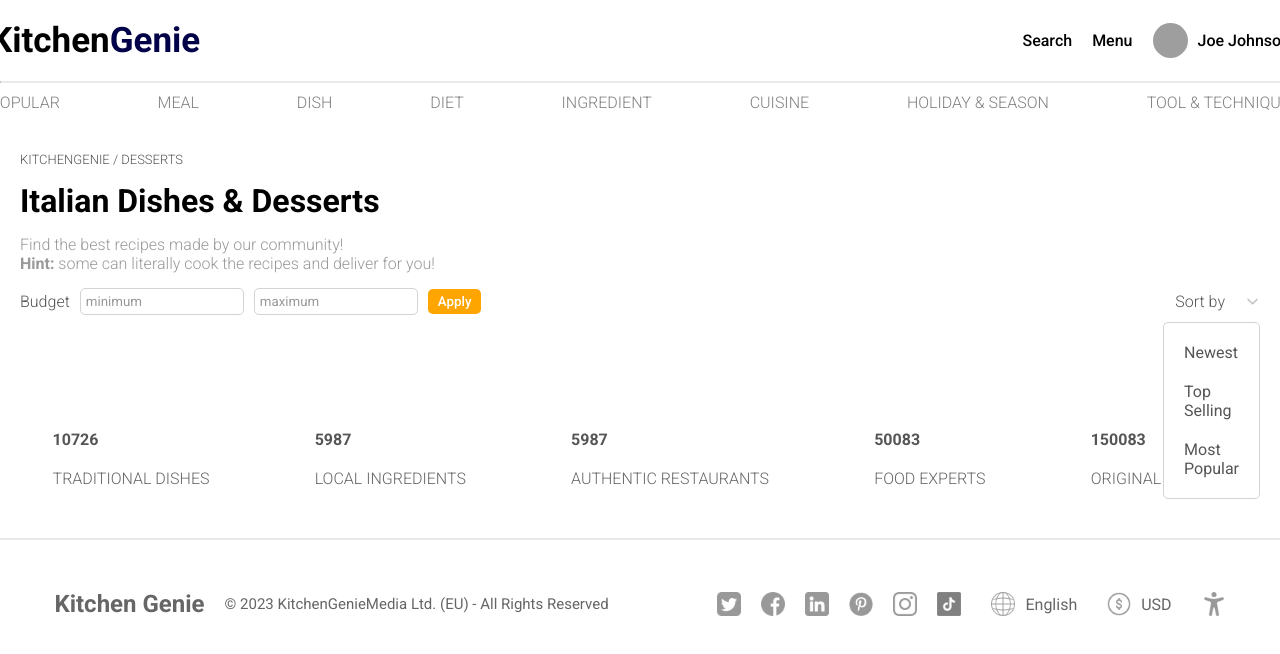
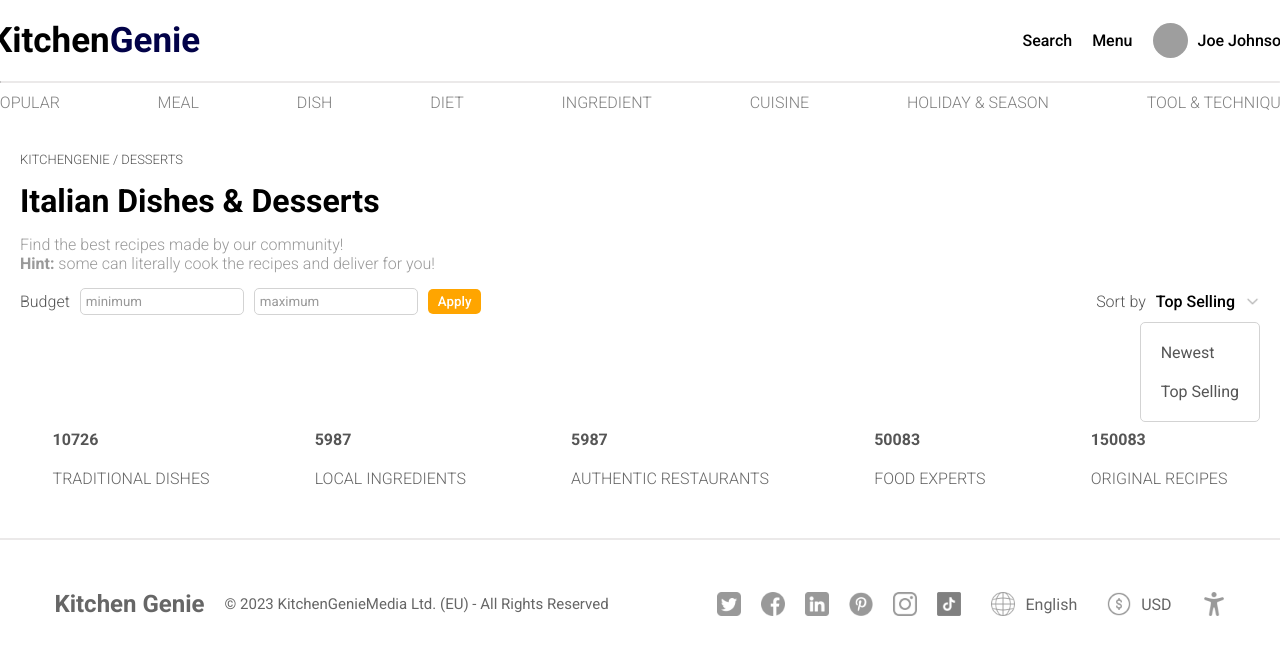
Before and after one commit to HarounsGitHub/project-static-website, a React (Vite) app: page /categories in a window 1280 px wide. Both pictures are taken after a click on the picture 1252 px from the left and 301 px from the top of the page. Shown: the top 654 px of the page. Built offline with nearby package versions, Linux system fonts and the light colour scheme; grey boxes are pictures that could not be loaded.

Commit message:
sortType span switching name using  reSort function

```diff
--- a/src/pages/categories/Categories.jsx
+++ b/src/pages/categories/Categories.jsx
@@ -2,7 +2,13 @@ import "./Categories.scss";
 import { useState } from "react";
 
 const Categories = () => {
+  const [sort, setSort] = useState("sales");
   const [drop, setDrop] = useState(false);
+
+  const reSort = (type) => {
+    setSort(type);
+    setDrop(false);
+  };
 
   return (
     <div className="categories">
@@ -23,7 +29,9 @@ const Categories = () => {
           </div>
           <div className="right">
             <span className="sortBy">Sort by</span>
-            <span className="sortType"></span>
+            <span className="sortType">
+              {sort === "sales" ? "Top Selling" : "Newest"}
+            </span>
             <img
               src="./images/down.png"
               alt="down arrow"
@@ -32,9 +40,8 @@ const Categories = () => {
 
             {drop && (
               <div className="rightMenu">
-                <span>Newest</span>
-                <span>Top Selling</span>
-                <span>Most Popular</span>
+                <span onClick={() => reSort("createdAt")}>Newest</span>
+                <span onClick={() => reSort("sales")}>Top Selling</span>
               </div>
             )}
           </div>
```
